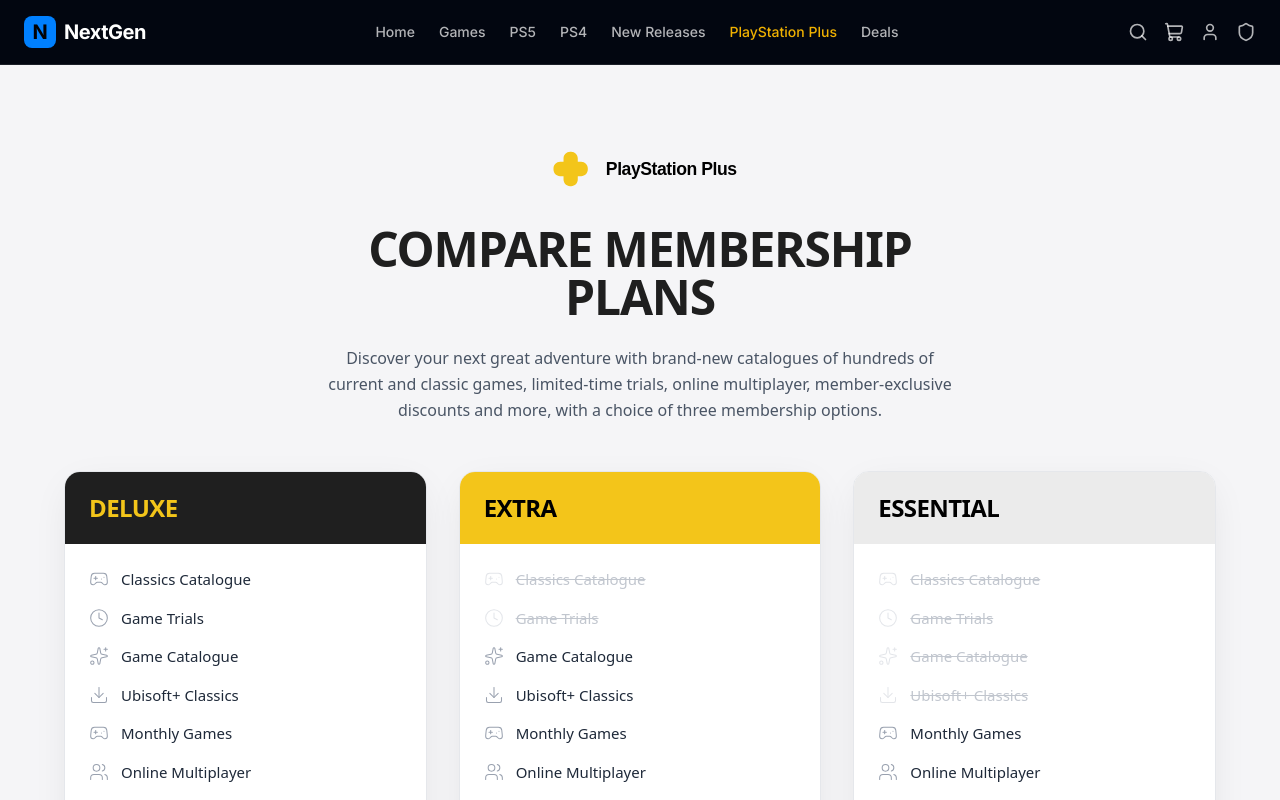
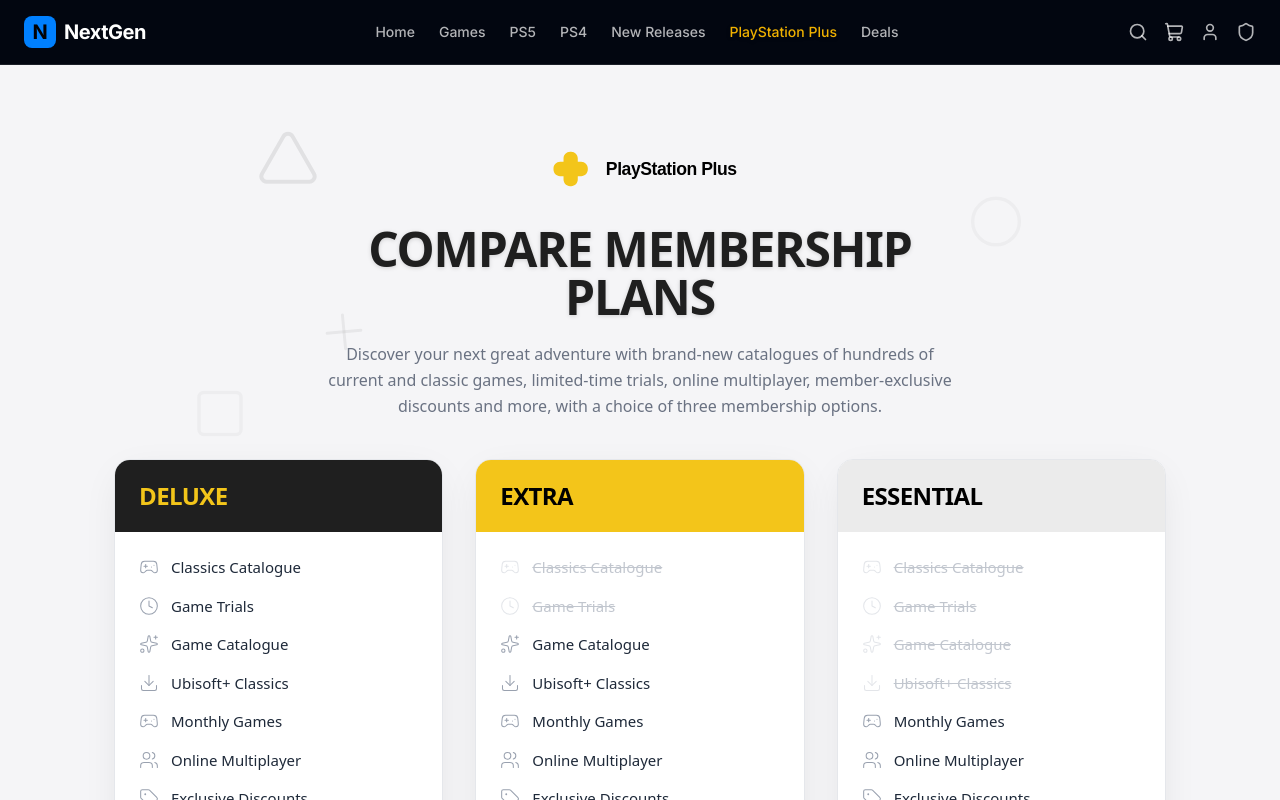
Before and after one commit to nextgen-web-studio/boomersgamingcafe, a Next.js app: page /subscription in a window 1280 px wide. Shown: the top 800 px of the page. Built offline with nearby package versions, Linux system fonts and the light colour scheme.

Commit message:
style: add premium subtle gaming atmosphere to subscription page and header refinements

```diff
--- a/src/app/subscription/page.tsx
+++ b/src/app/subscription/page.tsx
@@ -1,6 +1,7 @@
 "use client";
 
-import { Users, Tag, Cloud, Download, Gamepad2, Sparkles, Clock } from "lucide-react";
+import { Users, Tag, Cloud, Download, Gamepad2, Sparkles, Clock, Triangle, Square, Circle, X } from "lucide-react";
+import { motion } from "framer-motion";
 import { useCart } from "@/context/CartContext";
 import { useRouter } from "next/navigation";
 import { useState, useRef } from "react";
@@ -165,6 +166,40 @@
   );
 }
 
+
+const FloatingShapes = () => (
+  <div className="absolute inset-0 overflow-hidden pointer-events-none z-0">
+    <motion.div
+      animate={{ y: [0, -20, 0], opacity: [0.15, 0.4, 0.15] }}
+      transition={{ duration: 4, repeat: Infinity, ease: "easeInOut" }}
+      className="absolute top-12 left-[10%] md:top-20 md:left-[20%] text-black/20"
+    >
+      <Triangle className="w-8 h-8 md:w-16 md:h-16" strokeWidth={1.5} />
+    </motion.div>
+    <motion.div
+      animate={{ y: [0, 20, 0], opacity: [0.15, 0.4, 0.15] }}
+      transition={{ duration: 5, repeat: Infinity, ease: "easeInOut", delay: 1 }}
+      className="absolute top-24 right-[10%] md:top-32 md:right-[20%] text-black/20"
+    >
+      <Circle className="w-8 h-8 md:w-14 md:h-14" strokeWidth={1.5} />
+    </motion.div>
+    <motion.div
+      animate={{ y: [0, -15, 0], opacity: [0.15, 0.3, 0.15], rotate: [0, 45, 0] }}
+      transition={{ duration: 6, repeat: Infinity, ease: "easeInOut", delay: 2 }}
+      className="absolute top-48 left-[85%] md:top-64 md:left-[25%] text-black/20"
+    >
+      <X className="w-8 h-8 md:w-12 md:h-12" strokeWidth={1.5} />
+    </motion.div>
+    <motion.div
+      animate={{ y: [0, 15, 0], opacity: [0.15, 0.4, 0.15] }}
+      transition={{ duration: 4.5, repeat: Infinity, ease: "easeInOut", delay: 1.5 }}
+      className="absolute top-64 left-[15%] md:top-80 md:right-[25%] text-black/20"
+    >
+      <Square className="w-8 h-8 md:w-14 md:h-14" strokeWidth={1.5} />
+    </motion.div>
+  </div>
+);
+
 export default function SubscriptionPage() {
   const { addToCart } = useCart();
   const router = useRouter();
@@ -197,23 +232,24 @@
   };
 
   return (
-    <div className="min-h-screen bg-[#F5F5F7] pb-32 font-sans selection:bg-blue-200">
+    <div className="relative min-h-screen bg-[#F5F5F7] pb-16 md:pb-24 font-sans selection:bg-blue-200 overflow-hidden">
+      <FloatingShapes />
 
       {/* Header Section */}
-      <div className="pt-20 pb-12 px-4 flex flex-col items-center justify-center text-center">
-        <div className="mb-8">
+      <div className="pt-16 pb-8 md:pt-20 md:pb-10 px-4 flex flex-col items-center justify-center text-center relative z-10">
+        <motion.div initial={{ opacity: 0, y: 15 }} animate={{ opacity: 1, y: 0 }} transition={{ duration: 0.6, ease: "easeOut" }} className="mb-6 md:mb-8">
           <PSPlusLogo className="h-10 md:h-12 scale-110" />
-        </div>
-        <h1 className="text-4xl md:text-5xl font-black mb-6 tracking-tight text-[#1F1F1F] max-w-2xl">
+        </motion.div>
+        <motion.h1 initial={{ opacity: 0, y: 15 }} animate={{ opacity: 1, y: 0 }} transition={{ duration: 0.6, delay: 0.1, ease: "easeOut" }} className="text-4xl md:text-5xl font-black mb-4 md:mb-5 tracking-tight text-[#1F1F1F] max-w-2xl drop-shadow-sm">
           COMPARE MEMBERSHIP PLANS
-        </h1>
-        <p className="text-sm md:text-base text-gray-600 max-w-2xl font-medium leading-relaxed px-4">
+        </motion.h1>
+        <motion.p initial={{ opacity: 0, y: 15 }} animate={{ opacity: 1, y: 0 }} transition={{ duration: 0.6, delay: 0.2, ease: "easeOut" }} className="text-sm md:text-base text-gray-500 max-w-2xl font-medium leading-relaxed px-4">
           Discover your next great adventure with brand-new catalogues of hundreds of current and classic games, limited-time trials, online multiplayer, member-exclusive discounts and more, with a choice of three membership options.
-        </p>
+        </motion.p>
       </div>
 
       {/* Pricing Tiers Carousel / Grid */}
-      <div className="max-w-[1200px] mx-auto relative">
+      <div className="max-w-[1100px] mx-auto relative z-10">
         <div
           ref={scrollRef}
           onScroll={handleScroll}
--- a/src/components/Header.tsx
+++ b/src/components/Header.tsx
@@ -55,11 +55,11 @@
       <header className="sticky top-0 z-50 w-full border-b border-white/10 bg-background/80 backdrop-blur-md">
         <div className="container mx-auto flex h-16 items-center justify-between px-4 md:px-6">
           {/* Logo */}
-          <Link href="/" className="flex items-center gap-2">
-            <div className="flex h-8 w-8 items-center justify-center rounded-lg bg-primary text-primary-foreground font-bold text-xl">
+          <Link href="/" className="flex items-center gap-2 group">
+            <div className="flex h-8 w-8 items-center justify-center rounded-lg bg-primary text-primary-foreground font-bold text-xl shadow-[0_0_15px_rgba(var(--primary),0.3)] group-hover:shadow-[0_0_20px_rgba(var(--primary),0.6)] transition-all duration-300 group-hover:scale-105">
               N
             </div>
-            <span className="text-xl font-bold tracking-tight text-white">NextGen</span>
+            <span className="text-xl font-bold tracking-tight text-white group-hover:text-primary transition-colors duration-300">NextGen</span>
           </Link>
 
           {/* Desktop Navigation */}
@@ -68,7 +68,7 @@
               <Link
                 key={link.name}
                 href={link.href}
-                className={`text-sm font-medium transition-colors hover:text-white ${link.name === 'PlayStation Plus' ? 'text-yellow-500 font-bold hover:text-yellow-400' : 'text-white/70'}`}
+                className={`text-sm font-medium transition-all duration-200 hover:text-white hover:-translate-y-[1px] ${link.name === 'PlayStation Plus' ? 'text-yellow-500 font-bold hover:text-yellow-400 drop-shadow-sm' : 'text-white/70'}`}
               >
                 {link.name}
               </Link>
@@ -77,21 +77,21 @@
 
           {/* Right Side Icons */}
           <div className="flex items-center gap-3 md:gap-4">
-            <Link href="/search" className="text-white/70 hover:text-white transition-colors" aria-label="Search">
+            <Link href="/search" className="text-white/70 hover:text-white transition-all duration-200 hover:scale-110 active:scale-95" aria-label="Search">
               <Search className="h-5 w-5" />
             </Link>
-            <Link href="/cart" className="relative text-white/70 hover:text-white transition-colors">
+            <Link href="/cart" className="relative text-white/70 hover:text-white transition-all duration-200 hover:scale-110 active:scale-95 group">
               <ShoppingCart className="h-5 w-5" />
               {items.length > 0 && (
-                <span className="absolute -top-2 -right-2 flex h-4 w-4 items-center justify-center rounded-full bg-primary text-[10px] font-bold text-white">
+                <span className="absolute -top-2 -right-2 flex h-4 w-4 items-center justify-center rounded-full bg-primary text-[10px] font-bold text-white shadow-[0_0_10px_rgba(var(--primary),0.8)] group-hover:scale-110 transition-transform">
                   {items.length}
                 </span>
               )}
             </Link>
-            <Link href="/account" className="hidden md:block text-white/70 hover:text-white transition-colors">
+            <Link href="/account" className="hidden md:block text-white/70 hover:text-white transition-all duration-200 hover:scale-110 active:scale-95">
               <User className="h-5 w-5" />
             </Link>
-            <Link href="/admin" className="hidden md:block text-white/70 hover:text-white transition-colors" title="Admin Dashboard">
+            <Link href="/admin" className="hidden md:block text-white/70 hover:text-white transition-all duration-200 hover:scale-110 active:scale-95" title="Admin Dashboard">
               <Shield className="h-5 w-5" />
             </Link>
             <button
```
